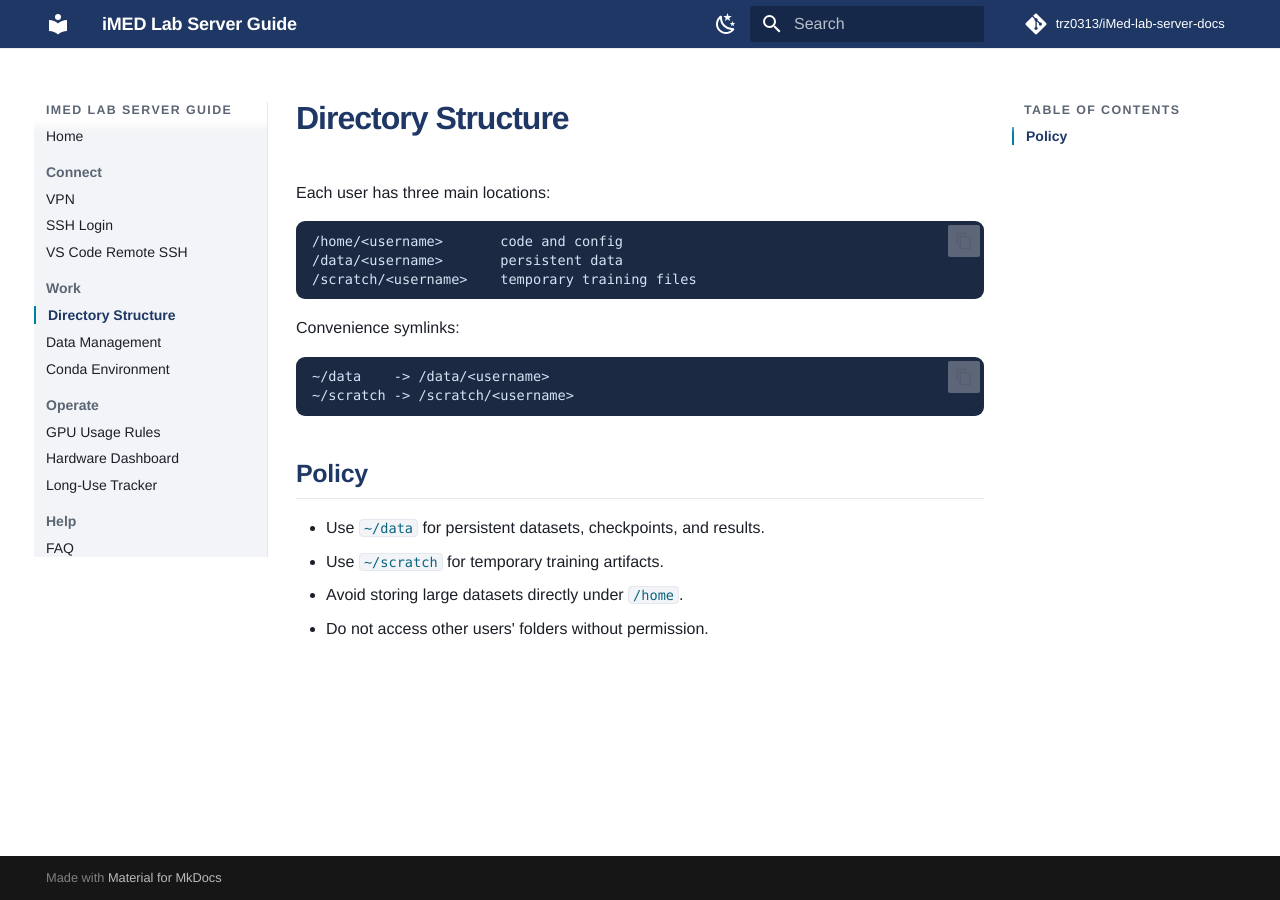
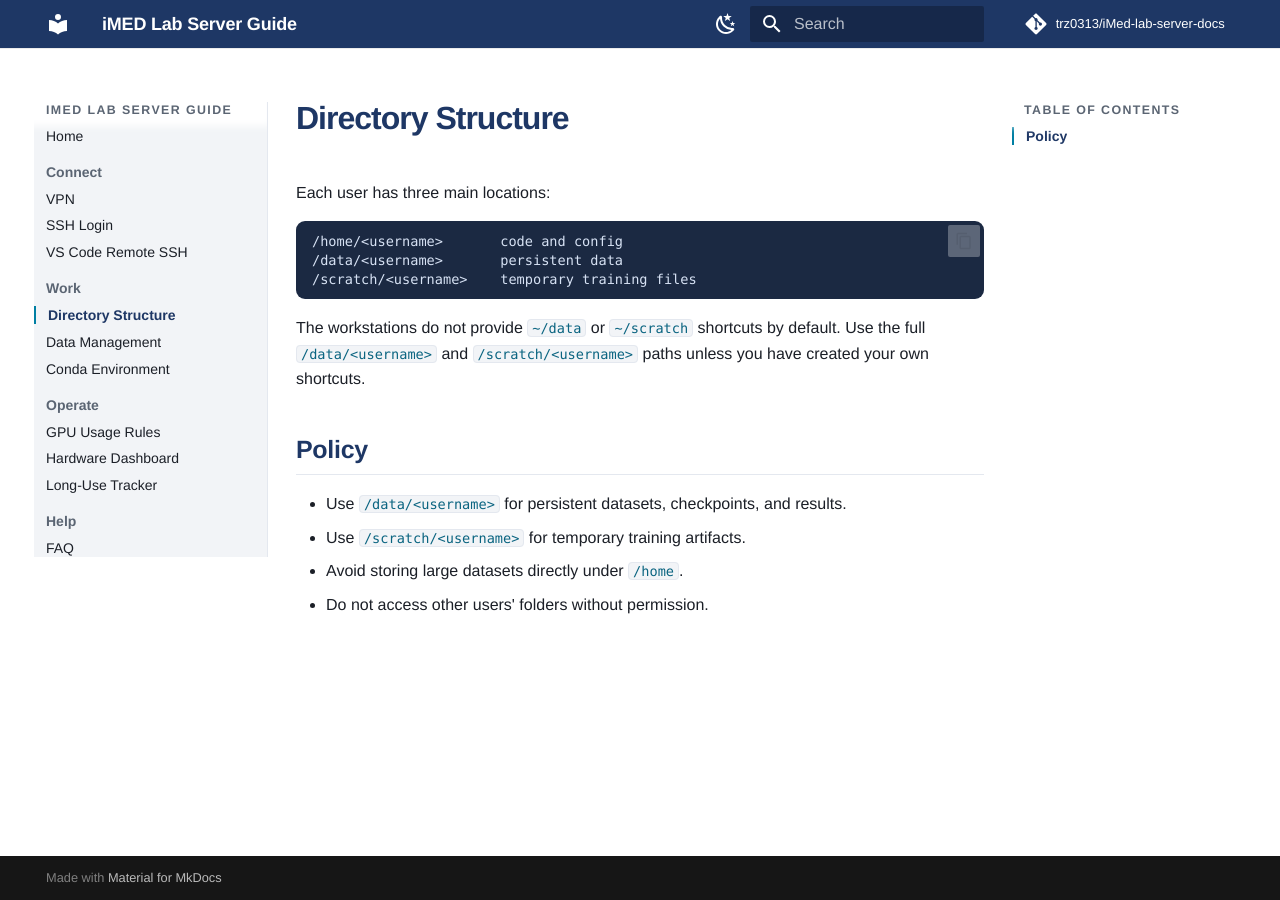
Before and after one commit to trz0313/iMed-lab-server-docs, an MkDocs documentation site: the page built from docs/directories.md, in a window 1280 px wide. Built offline with MkDocs 1.6.1 and Material for MkDocs 9.7.7, drawn with Linux system fonts in a browser that asks for light colours; comment, search, counter and statistics services are not loaded.

````diff
--- a/docs/directories.md
+++ b/docs/directories.md
@@ -8,16 +8,11 @@ Each user has three main locations:
 /scratch/<username>    temporary training files
 ```
 
-Convenience symlinks:
-
-```text
-~/data    -> /data/<username>
-~/scratch -> /scratch/<username>
-```
+The workstations do not provide `~/data` or `~/scratch` shortcuts by default. Use the full `/data/<username>` and `/scratch/<username>` paths unless you have created your own shortcuts.
 
 ## Policy
 
-- Use `~/data` for persistent datasets, checkpoints, and results.
-- Use `~/scratch` for temporary training artifacts.
+- Use `/data/<username>` for persistent datasets, checkpoints, and results.
+- Use `/scratch/<username>` for temporary training artifacts.
 - Avoid storing large datasets directly under `/home`.
 - Do not access other users' folders without permission.
````
Also changed, not shown: docs/conda.md (+4 -1 lines), docs/data-management.md (+3 -1 lines), docs/ssh-login.md (+1 -1 lines), docs/vscode-remote.md (+3 -3 lines).
